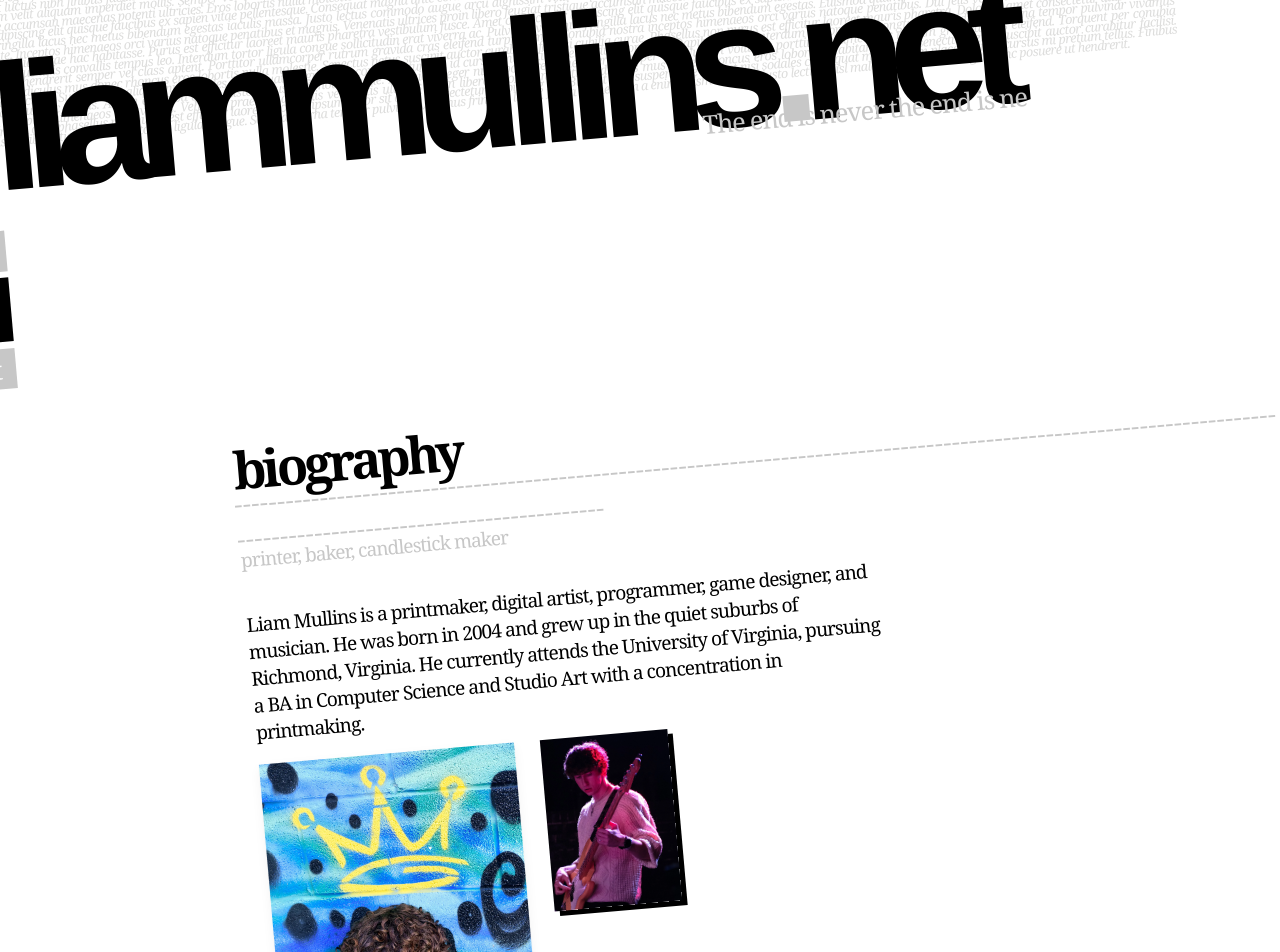
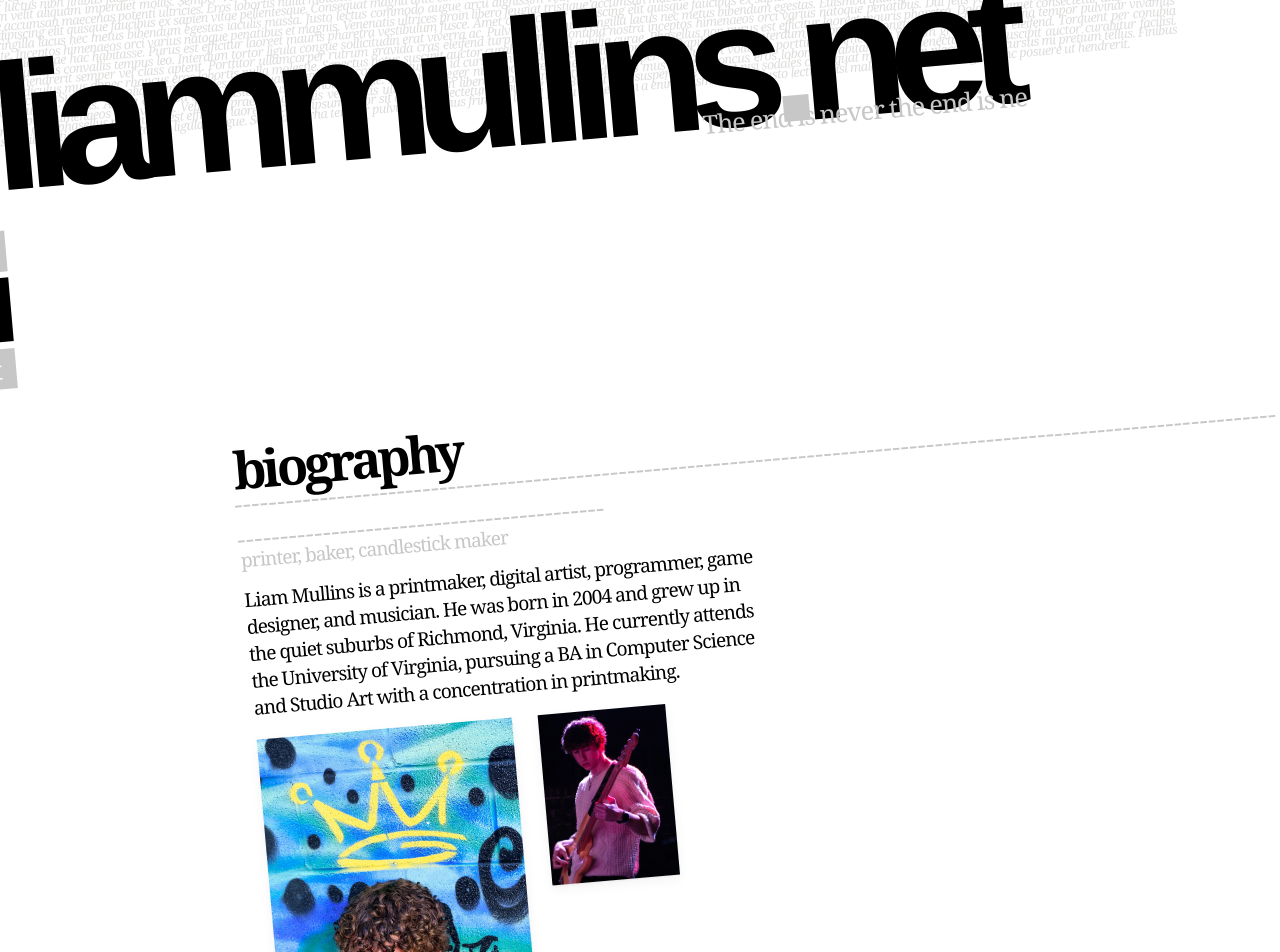
Before and after one commit to funderfuldev/liammullins.net, a React (Vite) app in the folder liammullins-net/: page /about in a window 1280 px wide. Shown: the top 952 px of the page. Built offline with nearby package versions, Linux system fonts and the light colour scheme.

Commit message:
fleshed out bio page

```diff
--- a/liammullins-net/src/pages/About.tsx
+++ b/liammullins-net/src/pages/About.tsx
@@ -18,7 +18,7 @@
                 <p className='pageHeaderDash'>---------------------------------------------------------------------------------------------------------------------------------------------------------------------</p>
                 <p className='pageHeaderSubtext'>printer, baker, candlestick maker</p>
                 </p>
-                <div style={{height: '10vw'}}></div>
+                <div style={{height: '8vw'}}></div>
                 <div style={{rotate: '-0deg'}}>
                     <p className='pageBody'>Liam Mullins is a printmaker, digital artist, programmer, game designer, and musician. He was born in 2004 and grew up in the quiet suburbs of Richmond, Virginia. He currently attends the University of Virginia, pursuing a BA in Computer Science and Studio Art with a concentration in printmaking.</p>
                 </div>
@@ -31,9 +31,9 @@
                 src={headShotImage} alt='headshot' className='headShotImage'></motion.img>
                 <div style={{height: '10vw'}}></div>
                 <motion.img
-                animate={{opacity: 1, y: 0, boxShadow: '5px 5px 0px rgb(0, 0, 0)'}}
+                animate={{opacity: 1, y: 0}}
                 initial={{opacity: 0, y: 25}}
-                whileHover={{scale: 1.01, rotate: -1, boxShadow: '10px 10px 0px rgb(0, 0, 0)'}}
+                whileHover={{scale: 1.01, rotate: 1}}
                 transition={{ type: 'spring', stiffness: 500, damping: 50, mass: 1 }}
                 src={guitarImage} alt='guitar' className='guitarImage'></motion.img>
                 <div style={{height: '10vw'}}></div>
@@ -43,12 +43,12 @@
                 <p className='pageHeaderDash'>---------------------------------------------------------------------------------------------------------------------------------------------------------------------</p>
                 <p className='pageHeaderSubtext'>typography, typography, typography</p>
                 </p>
-                <div style={{height: '10vw'}}></div>
+                <div style={{height: '8vw'}}></div>
                 <div style={{rotate: '-0deg'}}>
                     <p className='pageBody'>I have spent the majority of my time creating visual art through the use of line and typography. I am interested in the use of typography not as a means of communication, but rather as a graphic element that can convey texture and mood. In today's perpetual age of information and regurgitation I find it thematic to explore the sheer volume of words and text that surround us, and to question how much of it is truly necessary. A great deal of my work is lonely; nothing is more isolating than words without meaning.</p>
-                    <div style={{height: '1vw'}}></div>
+                    <div style={{height: '0vw'}}></div>
                     <p className='pageBody'>I am also driven to explore common graphic design principles and to push them to their limit. Excessive layering of symbols and iconography tend to find their way into my work. I feel they illustrate a sense of excess, of plans carried out without first considering the consequences.</p>
-                    <div style={{height: '1vw'}}></div>
+                    <div style={{height: '0vw'}}></div>
                     <p className='pageBody'>Most of my printed work is made through multi-block linocut printing, although some pieces are created through steel plate etching. All of my digital work is creating using Adobe's Creative Suite.</p>
                 </div>
             </div>
--- a/liammullins-net/src/pages/Pages.css
+++ b/liammullins-net/src/pages/Pages.css
@@ -42,7 +42,7 @@
     font-family: 'Georgia';
     font-size: clamp(1.2rem, 1vw, 1.5rem);
     letter-spacing: -0.05em;
-    max-width: 50vw;
+    max-width: 40vw;
 }
 
 .headShotImage
@@ -50,7 +50,6 @@
     position: relative;
     width: 20vw;
     height: auto;
-    border-radius: 0%;
     box-shadow:
     0 1px 2px rgba(0, 0, 0, 0.05),
     0 4px 12px rgba(0, 0, 0, 0.05);
@@ -61,8 +60,9 @@
     position: relative;
     width: 10vw;
     height: auto;
-    border-radius: 0%;
-    box-shadow: 5px 5px 0px rgba(0, 0, 0, 0.634);
+    box-shadow:
+    0 1px 2px rgba(0, 0, 0, 0.05),
+    0 4px 12px rgba(0, 0, 0, 0.05);
 }
 
 .biographyPhotos
```
